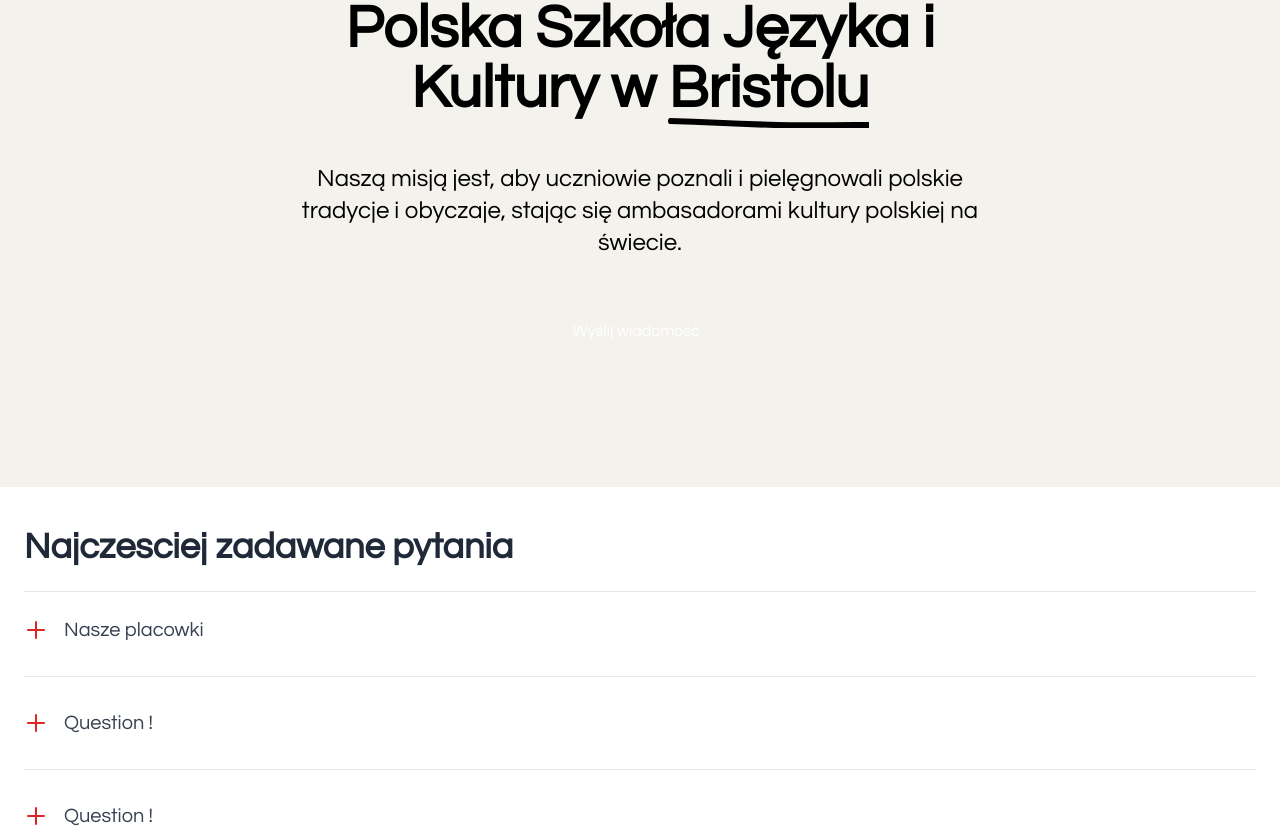
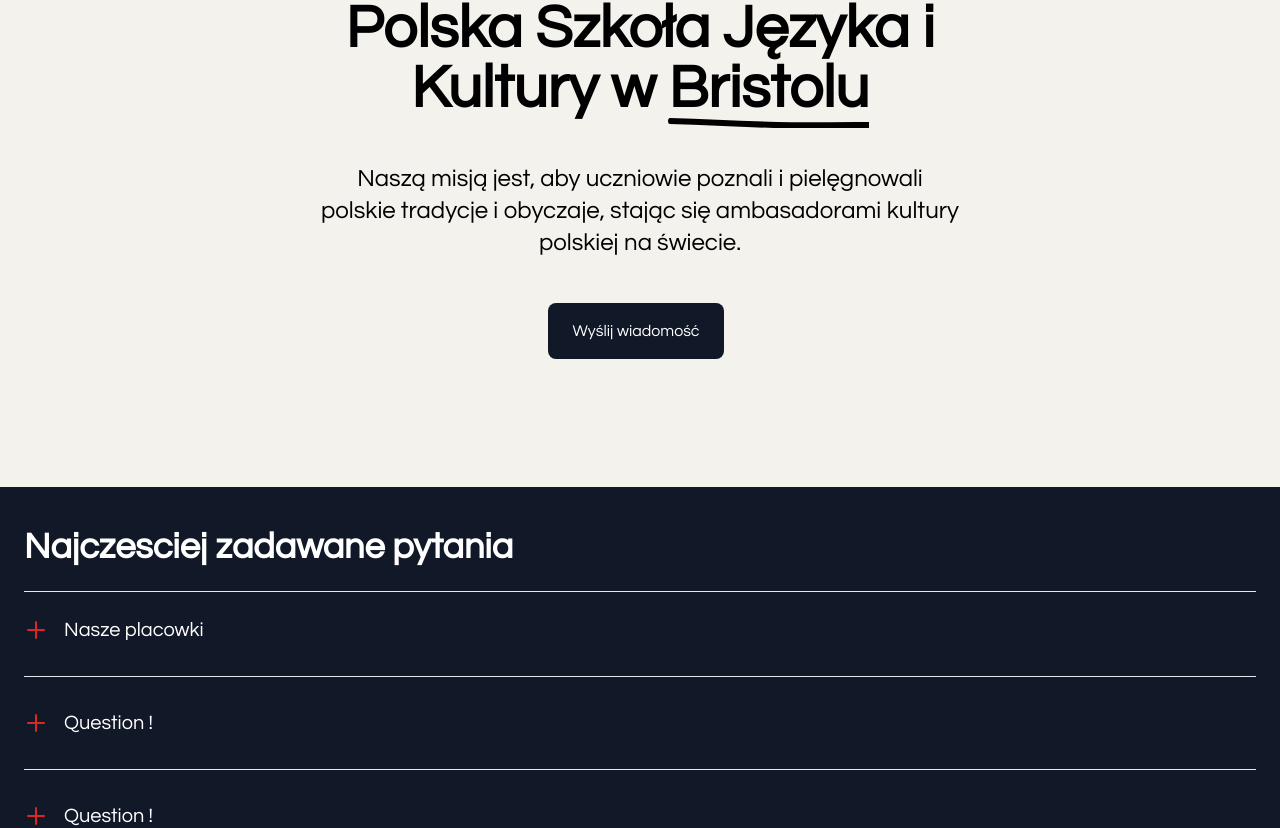
Before and after one commit to pawelkom88/Polish-School-Bristol, a Next.js app: page / in a window 1280 px wide. Shown: the part 313-1141 px from the top of the page. Built offline with nearby package versions, Linux system fonts and the light colour scheme.

Commit message:
fix: Fix background-color issue in Chrome

```diff
--- a/components/faq-answer/FaqAnswer.js
+++ b/components/faq-answer/FaqAnswer.js
@@ -44,7 +44,7 @@ export default function FaqAnswer({ title, children }) {
         className="flex items-center focus:outline-none"
       >
         {open ? iconOpen : iconClosed}
-        <h4 className="mx-4 text-xl text-gray-700 dark:text-white">{title}</h4>
+        <h4 className="mx-4 text-xl text-white">{title}</h4>
       </button>
       {open && (
         <div className="flex mt-8 md:mx-10">
--- a/components/faq/FAQ.js
+++ b/components/faq/FAQ.js
@@ -3,12 +3,12 @@ import FaqAnswer from '../faq-answer/FaqAnswer'
 
 export default function FAQ() {
   return (
-    <section className="bg-white dark:bg-gray-900">
+    <section className="bg-gray-900">
       <div className="container px-6 py-10 mx-auto">
-        <h4 className="text-4xl font-semibold text-gray-800 dark:text-white">
+        <h4 className="text-4xl font-semibold text-white">
           Najczesciej zadawane pytania
         </h4>
-        <hr className="my-6 border-gray-200 dark:border-gray-700" />
+        <hr className="my-6 dark:border-gray-700" />
         <FaqAnswer title="Nasze placowki">
           <p className="font-bold">Prowadzimy 2 placowki w Bristolu: </p>
           <br />
--- a/components/hero/Hero.js
+++ b/components/hero/Hero.js
@@ -10,12 +10,12 @@ export default function Hero() {
             Bristolu
           </span>
         </h1>
-        <p className="text-lg xl:text-2xl mb-7 py-4">
+        <p className="text-lg xl:text-2xl mb-7 py-4 md:px-8 ">
           Naszą misją jest, aby uczniowie poznali i pielęgnowali polskie
           tradycje i obyczaje, stając się ambasadorami kultury polskiej na
           świecie.
         </p>
-        <button className="dark:bg-gray-900 hover:bg-gray-700 px-6 py-4 rounded-lg text-white mr-2 mb-2">
+        <button className="bg-gray-900 hover:bg-gray-700 px-6 py-4 rounded-lg text-white mr-2 mb-2">
           Wyślij wiadomość
         </button>
       </div>
```
Also changed, not shown: 1 other file (tests, documents, lock files or other folders).
